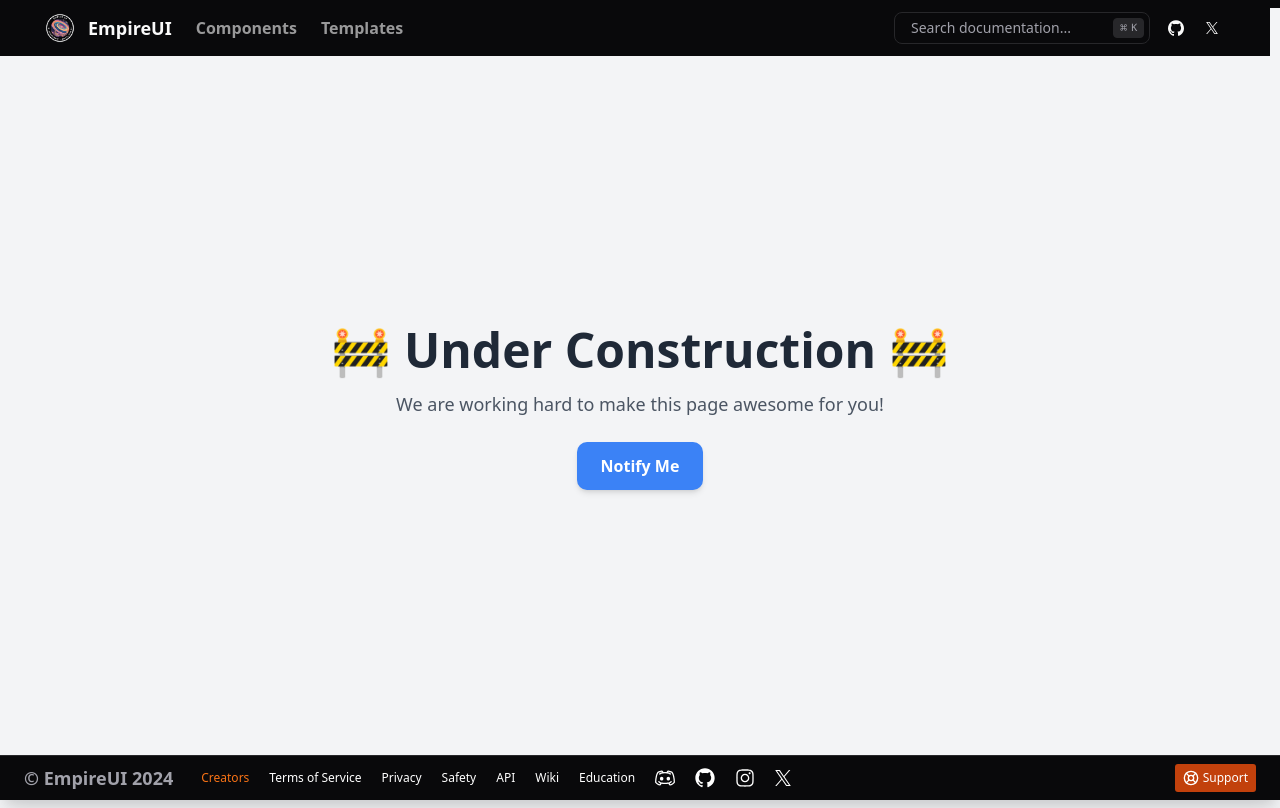
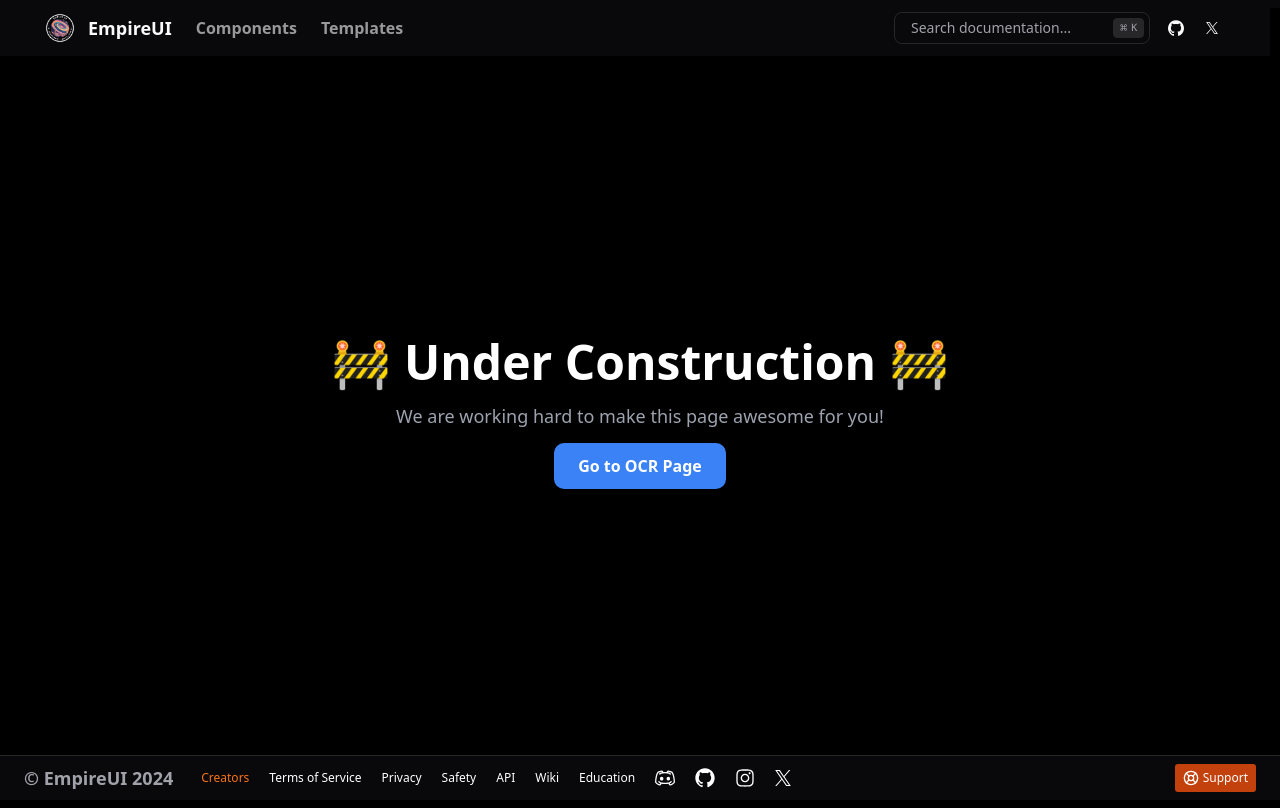
Before and after one commit to empirecodefoundation/ui, a Next.js app in the folder empire-ui/: page /Templates in a window 1280 px wide. Built offline with nearby package versions, Linux system fonts and the light colour scheme; what @codaworks/react-glow would draw is missing.

Commit message:
templates page fix

```diff
--- a/empire-ui/src/app/(home)/Templates/page.tsx
+++ b/empire-ui/src/app/(home)/Templates/page.tsx
@@ -1,30 +1,20 @@
-import { useState } from "react";
-
 export default function TemplatesPage() {
-  const [hovered, setHovered] = useState(false);
-
   return (
-    <div className="h-screen w-screen flex items-center justify-center bg-gray-100">
+    <div className="h-screen w-screen flex items-center justify-center bg-black">
       <div className="text-center">
-        <div
-          className={`text-5xl font-bold mb-4 transition-all duration-500 ${
-            hovered ? "text-red-500 scale-105" : "text-gray-800"
-          }`}
-          onMouseEnter={() => setHovered(true)}
-          onMouseLeave={() => setHovered(false)}
-        >
+        <div className="text-5xl font-bold mb-4 text-white">
           🚧 Under Construction 🚧
         </div>
-        <p className="text-lg text-gray-600">
+        <p className="text-lg text-gray-400">
           We are working hard to make this page awesome for you!
         </p>
         <div className="mt-6">
-          <button
+          <a
+            href="templates/ocr"
             className="px-6 py-3 bg-blue-500 text-white font-semibold rounded-md shadow-md hover:bg-blue-600 focus:ring-4 focus:ring-blue-300"
-            onClick={() => alert("Thanks for your patience!")}
           >
-            Notify Me
-          </button>
+            Go to OCR Page
+          </a>
         </div>
       </div>
     </div>
```
